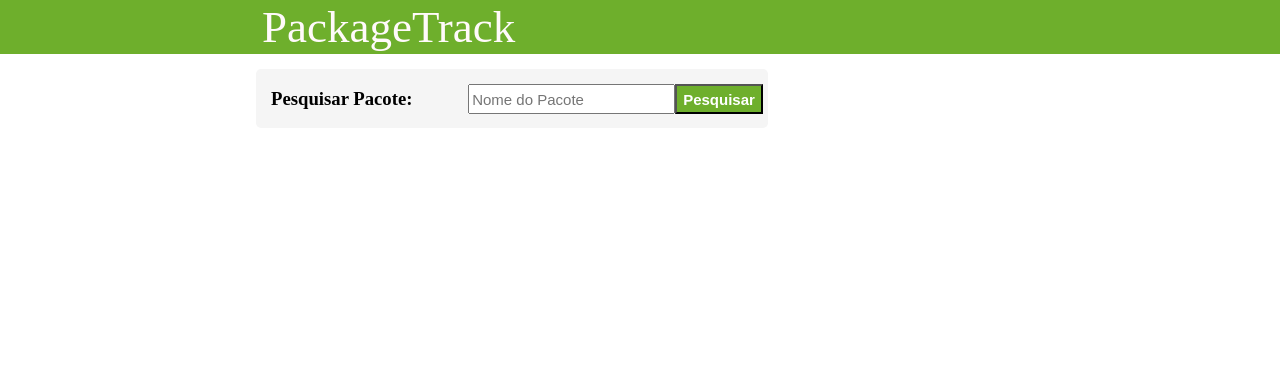
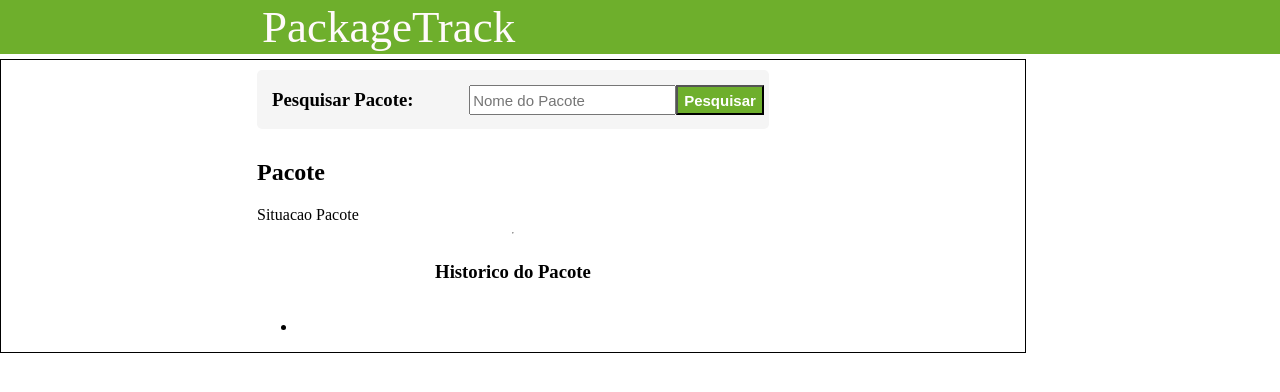
Before and after one commit to carlosEduardo704/rastreador_de_encomendas, a plain HTML site: page templates/rastreamento.html in a window 1280 px wide. Drawn offline with Linux system fonts and the light colour scheme.

Commit message:
Parte pacote

```diff
--- a/static/css/rastreamentoStyle.css
+++ b/static/css/rastreamentoStyle.css
@@ -58,3 +58,7 @@ border: solid 1px black;
     font-weight: bold;
     color: #ffffff;
 }
+
+.divs {
+    width: 50%;
+}
--- a/templates/rastreamento.html
+++ b/templates/rastreamento.html
@@ -17,7 +17,7 @@
 
     <!-- Novo pacote -->
 
-    <div style="display: flex; flex-direction: column; align-items: center; width: 80%;">
+    <div style="display: flex; flex-direction: column; align-items: center; width: 80%; border: solid 1px black;">
 
         <div style="width: 50%; display: inline-flex;  background-color: #f5f5f5; border-radius: 5px; margin: 10px;">
 
@@ -32,6 +32,33 @@
             </div>
 
         </div>
+
+        <!-- Pacote -->
+        <div class="divs">
+            <h2>Pacote</h2>
+        </div>
+
+        <!-- Situacao Pacote -->
+        <div class="divs">Situacao Pacote</div>
+
+        <hr>
+
+        <div class="divs">
+            <!-- Historico do pacote -->
+            <div style="text-align: center;">
+                <h3>Historico do Pacote</h3>
+            </div>
+        </div>
+
+        <!-- Atulizaçoes -->
+        <div class="divs">
+            <ul>
+                <li></li>
+            </ul>
+        </div>
+
+
+
     </div>
 
 
```
